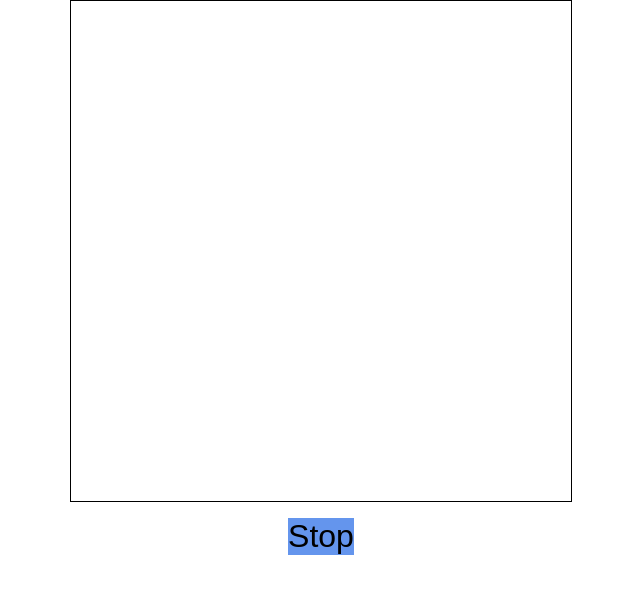
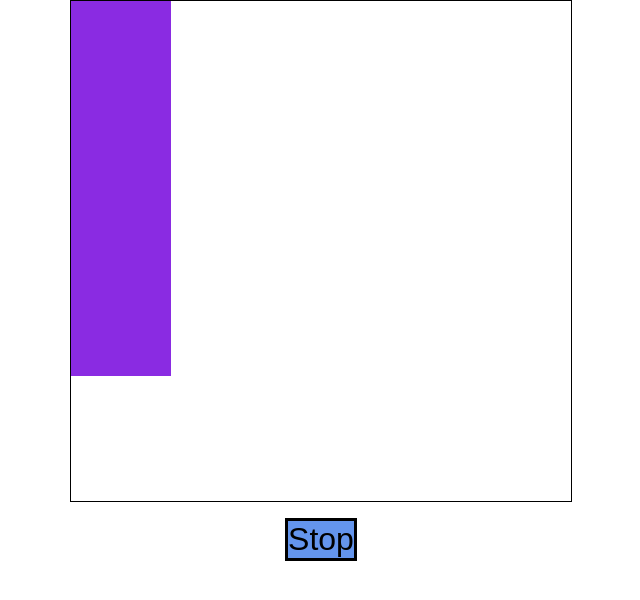
Before and after one commit to bgordon8/sliderGame, a plain HTML site: page index.html in a window 1280 px wide. Shown: the whole page, without its empty margins (319-959 px from the left). Drawn offline with Linux system fonts and the light colour scheme.

Commit message:
Adds intial slider style and js function

```diff
--- a/app.js
+++ b/app.js
@@ -0,0 +1,6 @@
+for (let i = 25; i > 0; i--) {
+  let slider = document.createElement("div");
+  slider.setAttribute("class", "slider animate");
+  slider.setAttribute("id", "slider" + i);
+  document.getElementById("slide_game").append(slider);
+}
--- a/style.css
+++ b/style.css
@@ -12,9 +12,18 @@
 #btn {
   font-size: 2rem;
   padding: 0.7rem 2 rem;
-  border: 3px;
+  border: 3px solid black;
   border-radius: 0.3;
   margin: 1rem auto;
   display: block;
   background-color: cornflowerblue;
 }
+#btn:active {
+  background-color: crimson;
+}
+.slider {
+  height: 15px;
+  width: 100px;
+  background-color: blueviolet;
+  position: relative;
+}
```
